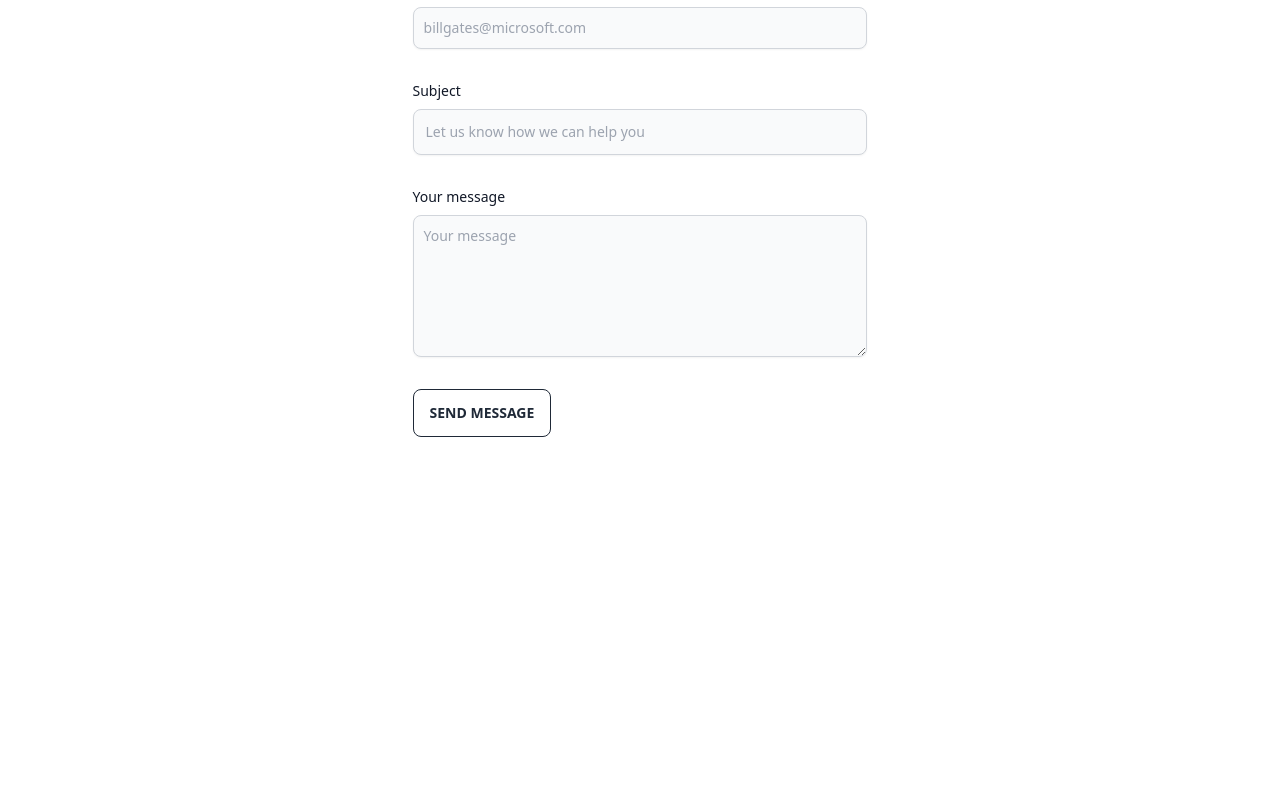
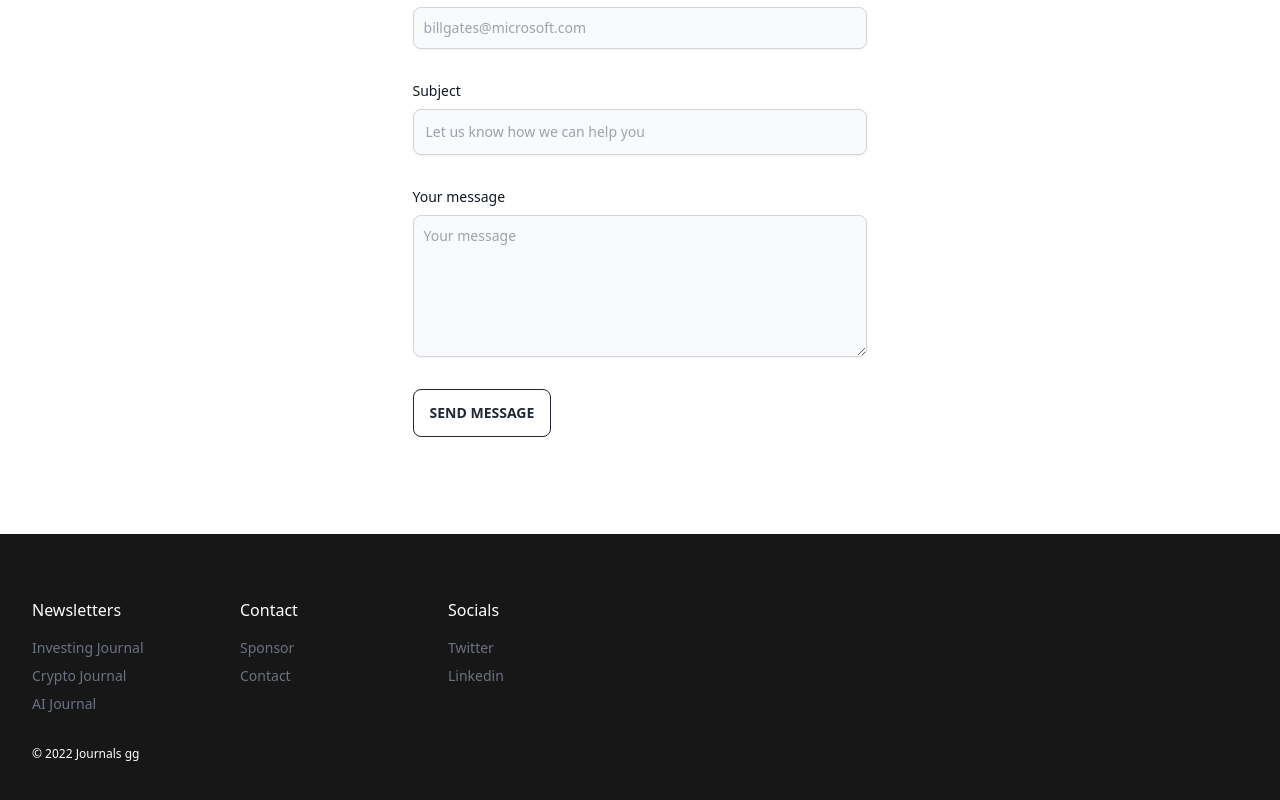
Before and after one commit to edwardfgt/journals-full-stack, a React (Create React App) app: page /contact in a window 1280 px wide. Shown: the part 330-1130 px from the top of the page. Before the commit the page ends 864 px from the top, so only its background shows below. Built offline with nearby package versions, Linux system fonts and the light colour scheme; no server answers; what aws-amplify would draw is missing.

Commit message:
Create footer component

```diff
--- a/src/App.js
+++ b/src/App.js
@@ -3,6 +3,7 @@ import { BrowserRouter as Router, Route, Routes } from "react-router-dom";
 import Home from "./components/home/home";
 import Contact from "./components/contact/contact";
 import Navbar from "./components/navbar/navbar";
+import Footer from "./components/footer/footer";
 
 function App() {
   return (
@@ -15,6 +16,7 @@ function App() {
             <Route path="/contact" element={<Contact />} />
           </Routes>
         </div>
+        <Footer />
       </div>
     </Router>
   );
--- /dev/null
+++ b/src/components/footer/footer.js
@@ -0,0 +1,76 @@
+import { FC, ReactElement } from "react";
+
+const Footer = () => {
+  return (
+    <footer className="bg-neutral-900 relative bottom-0 w-full">
+      <div className="max-w-screen-xl px-4 py-16 mx-auto sm:px-6 lg:px-8">
+        <div className="grid grid-cols-1 gap-8 lg:grid-cols-3">
+          <div className="grid grid-cols-1 gap-8 lg:col-span-2 sm:grid-cols-2 lg:grid-cols-4">
+            <div>
+              <p className="font-medium text-white">Newsletters</p>
+              <nav className="flex flex-col mt-4 space-y-2 text-sm text-gray-500">
+                <a
+                  className="hover:opacity-75"
+                  href="https://www.investingjournal.gg/"
+                >
+                  {" "}
+                  Investing Journal{" "}
+                </a>
+                <a
+                  className="hover:opacity-75"
+                  href="https://crypto.journals.gg/"
+                >
+                  {" "}
+                  Crypto Journal{" "}
+                </a>
+                <a className="hover:opacity-75" href="https://ai.journals.gg/">
+                  {" "}
+                  AI Journal{" "}
+                </a>
+              </nav>
+            </div>
+            <div>
+              <p className="font-medium text-white">Contact</p>
+              <nav className="flex flex-col mt-4 space-y-2 text-sm text-gray-500">
+                <a
+                  className="hover:opacity-75"
+                  href="https://vtr4yvd7hvn.typeform.com/to/YZFk9ref?typeform-source=journals.gg"
+                >
+                  {" "}
+                  Sponsor{" "}
+                </a>
+                <a className="hover:opacity-75" href="/contact">
+                  {" "}
+                  Contact{" "}
+                </a>
+              </nav>
+            </div>
+
+            <div>
+              <p className="font-medium text-white">Socials</p>
+              <nav className="flex flex-col mt-4 space-y-2 text-sm text-gray-500">
+                <a
+                  className="hover:opacity-75"
+                  href="https://twitter.com/InvestingJournl"
+                >
+                  {" "}
+                  Twitter{" "}
+                </a>
+                <a
+                  className="hover:opacity-75"
+                  href="https://www.linkedin.com/company/journals-gg/"
+                >
+                  {" "}
+                  Linkedin{" "}
+                </a>
+              </nav>
+            </div>
+          </div>
+        </div>
+        <p className="mt-8 text-xs text-white">© 2022 Journals gg</p>
+      </div>
+    </footer>
+  );
+};
+
+export default Footer;
```
